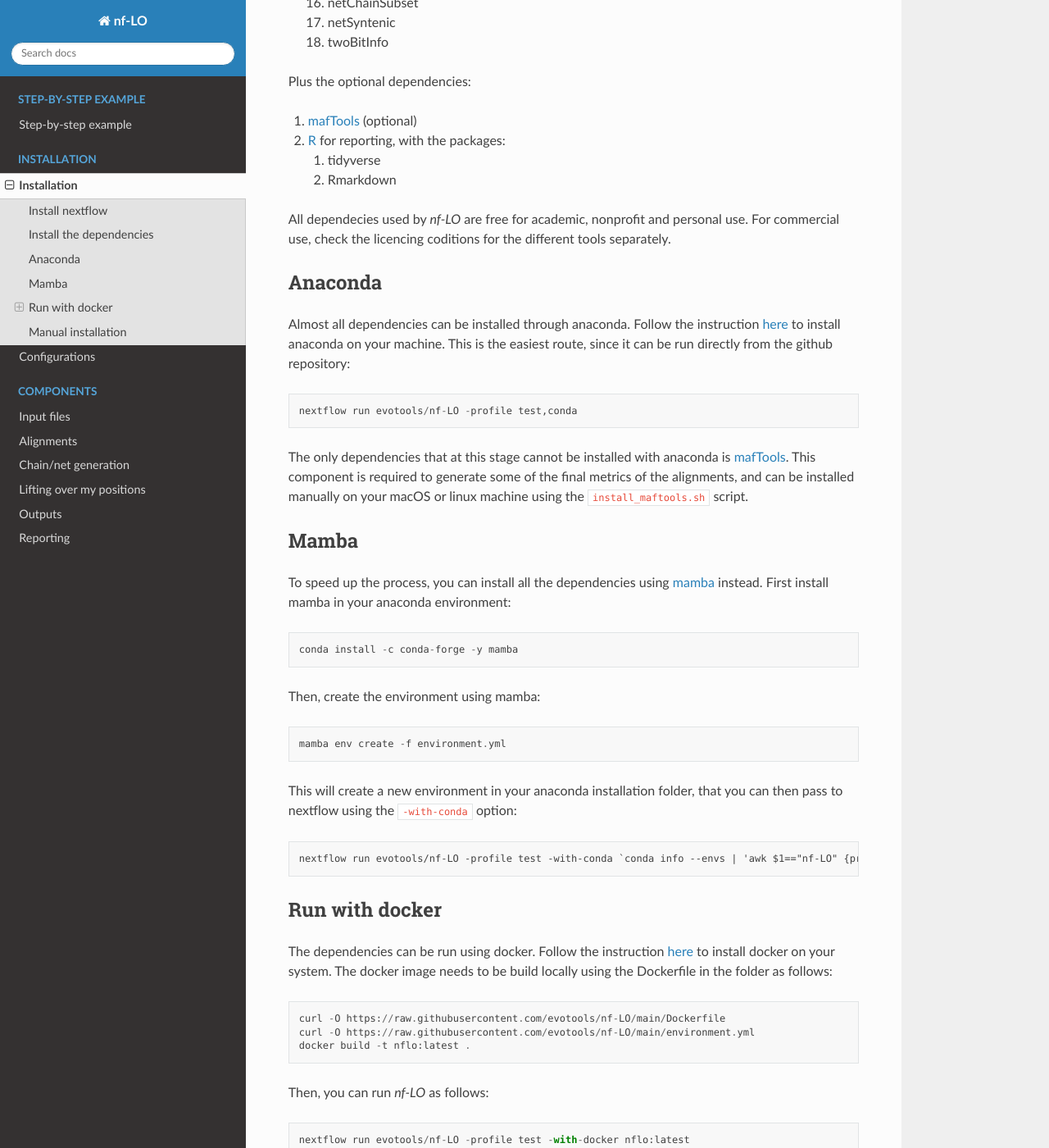
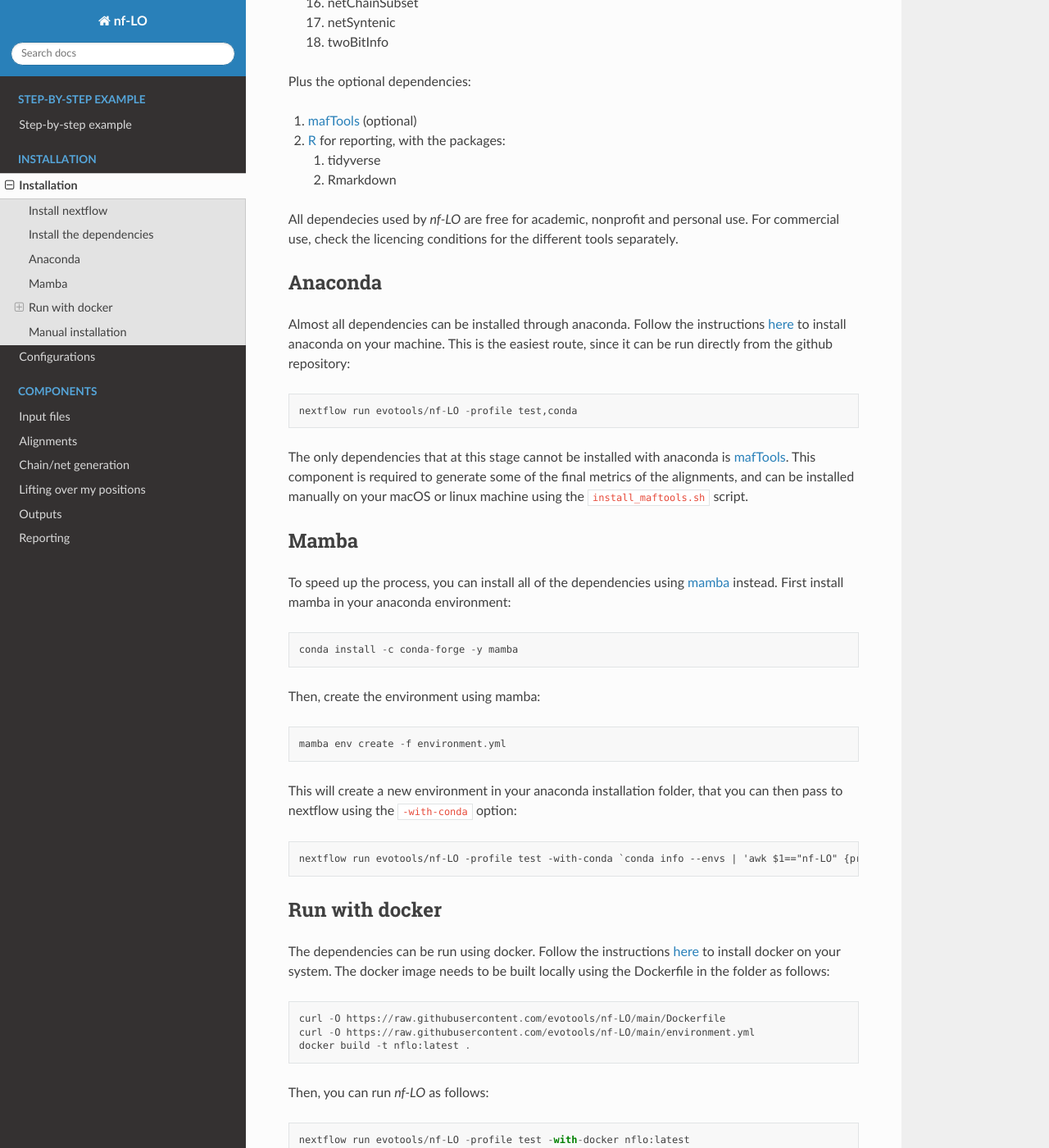
Before and after one commit to evotools/nf-LO, a Sphinx documentation site: the page built from docs/install.md, in a window 1280 px wide and 1400 px high, scrolled down 1311 px. Shown: the whole window at 82% size. Built offline with Sphinx 7.4.7 and the Read the Docs theme 2.0.0, drawn with Linux system fonts in a browser that asks for light colours; some of the changed text lies outside the part shown.

Commit message:
Minor English edits

````diff
--- a/docs/install.md
+++ b/docs/install.md
@@ -8,8 +8,8 @@
 ```
 
 ## Install the dependencies
-*nf-LO* uses a series of software to automatize and uniform the liftOver generation process.
-We provide four different ways to install and run all these dependencies:
+*nf-LO* uses a series of software to automate and streamline the liftOver generation process.
+We provide four different ways to install and run all of these dependencies:
 1. [Anaconda](https://www.anaconda.com/products/individual): this is the recommended and easiest way.
 2. [Docker](https://www.docker.com/): you can create a docker image locally by using the `Dockerfile` and `environment.yml` files in the folder
 3. [Singularity](https://sylabs.io/): you can create a singularity sif image locally by using the `singularity.def` and `environment.yml` files in the folder
@@ -49,10 +49,10 @@
    1. tidyverse
    2. Rmarkdown
 
-All dependecies used by *nf-LO* are free for academic, nonprofit and personal use. For commercial use, check the licencing coditions for the different tools separately.
+All dependecies used by *nf-LO* are free for academic, nonprofit and personal use. For commercial use, check the licencing conditions for the different tools separately.
 
 ## Anaconda
-Almost all dependencies can be installed through anaconda. Follow the instruction [here](https://www.anaconda.com/products/individual) to install anaconda on your machine.
+Almost all dependencies can be installed through anaconda. Follow the instructions [here](https://www.anaconda.com/products/individual) to install anaconda on your machine.
 This is the easiest route, since it can be run directly from the github repository:
 ```
 nextflow run evotools/nf-LO -profile test,conda
@@ -60,7 +60,7 @@
 The only dependencies that at this stage cannot be installed with anaconda is [mafTools](https://github.com/dentearl/mafTools). This component is required to generate some of the final metrics of the alignments, and can be installed manually on your macOS or linux machine using the `install_maftools.sh` script.
 
 ## Mamba
-To speed up the process, you can install all the dependencies using [mamba](https://github.com/mamba-org/mamba) instead.
+To speed up the process, you can install all of the dependencies using [mamba](https://github.com/mamba-org/mamba) instead.
 First install mamba in your anaconda environment:
 ```
 conda install -c conda-forge -y mamba
@@ -77,8 +77,8 @@
 ```
 
 ## Run with docker
-The dependencies can be run using docker. Follow the instruction [here](https://docs.docker.com/engine/install/) to install docker on your system.
-The docker image needs to be build locally using the Dockerfile in the folder as follows:
+The dependencies can be run using docker. Follow the instructions [here](https://docs.docker.com/engine/install/) to install docker on your system.
+The docker image needs to be built locally using the Dockerfile in the folder as follows:
 ```
 curl -O https://raw.githubusercontent.com/evotools/nf-LO/main/Dockerfile
 curl -O https://raw.githubusercontent.com/evotools/nf-LO/main/environment.yml
@@ -91,7 +91,7 @@
 ```
 
 ### Run with singularity
-You can run the workflow using a singularity container. Follow the instructions here to install [singularity](https://sylabs.io/guides/3.7/admin-guide/installation.html)
+You can run the workflow using a singularity container. Follow the instructions here to install [singularity](https://sylabs.io/guides/3.7/admin-guide/installation.html).
 Then, you need to build it first using the command:
 ```
 curl -O https://raw.githubusercontent.com/evotools/nf-LO/main/singularity.def
````
